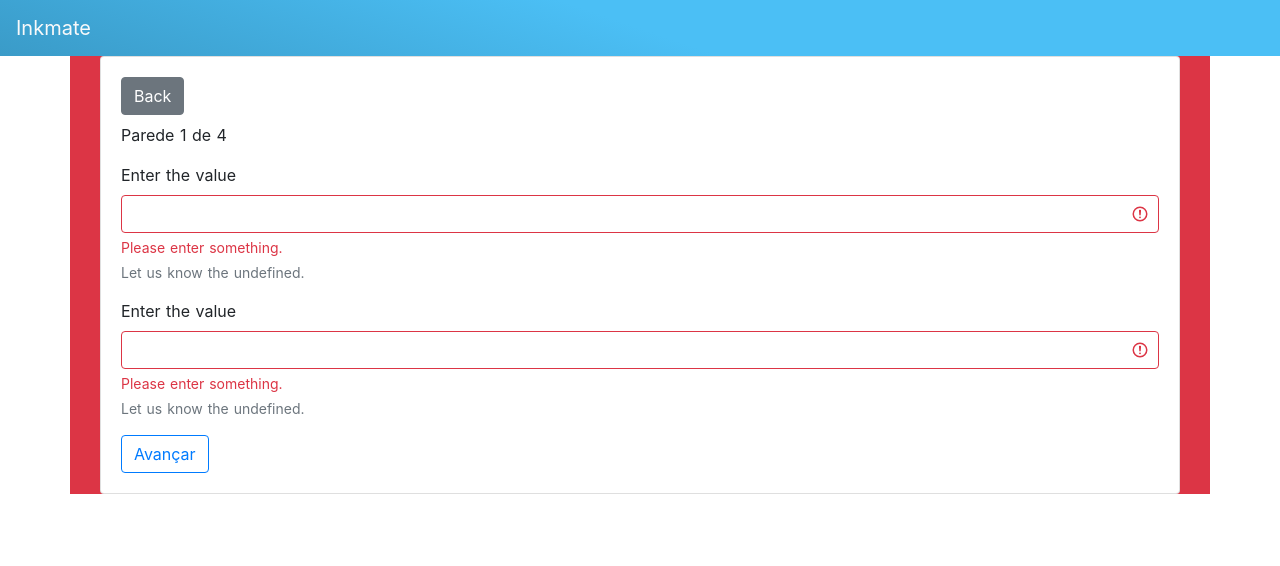
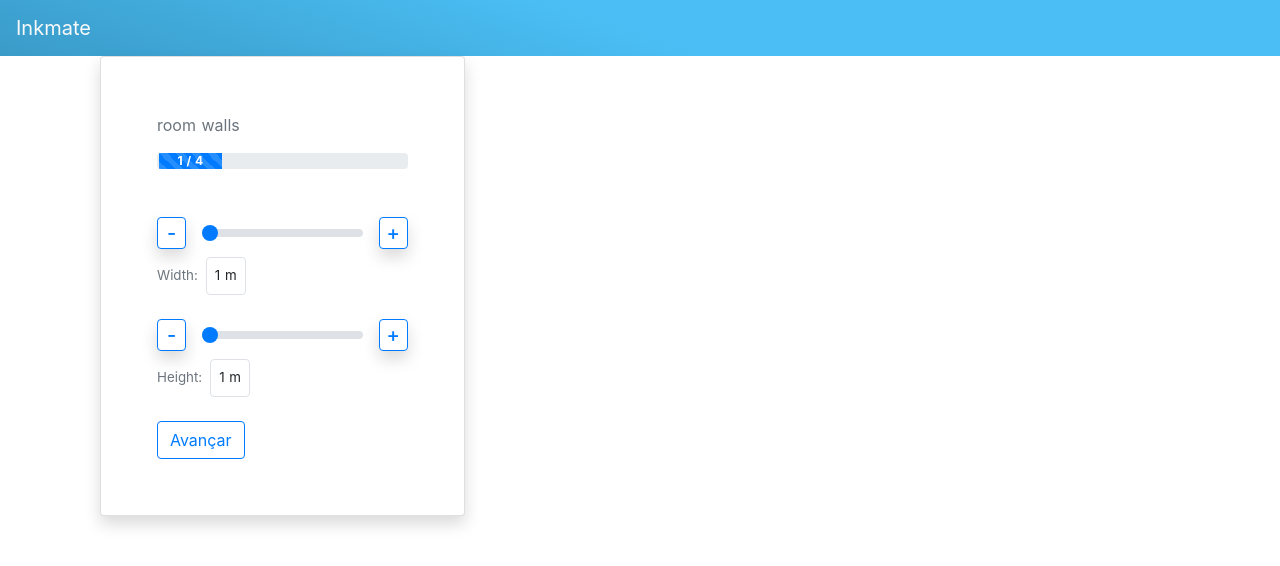
Before and after one commit to cardosorrenan/inkmate, a Nuxt app: page /painting-the-room in a window 1280 px wide. Shown: the top 566 px of the page. Built offline with nearby package versions, Linux system fonts and the light colour scheme.

Commit message:
Working on the user input method

```diff
--- a/components/Header.vue
+++ b/components/Header.vue
@@ -1,6 +1,6 @@
 <template>
   <b-navbar class="header" toggleable="lg">
-    <b-navbar-brand class="text-light">
+    <b-navbar-brand href="/" class="text-light">
       Inkmate
     </b-navbar-brand>
   </b-navbar>
--- a/components/Input.vue
+++ b/components/Input.vue
@@ -1,24 +1,52 @@
 <template>
   <div>
-    <b-form-group
-      id="fieldset-1"
-      :description="`Let us know the ${typeDimension}.`"
-      label="Enter the value"
-      label-for="input-user"
-      valid-feedback="Okay, i understood!"
-      :invalid-feedback="invalidFeedback"
-      :state="state"
-    >
-      <b-form-input id="input-user" v-model="value" :state="state" trim />
-    </b-form-group>
+    <div class="d-flex align-items-center">
+      <button
+        type="button"
+        class="control-button shadow p-1 bd-highlight bg-white rounded"
+        @click="decrement()"
+      >
+        -
+      </button>
+      <b-form-input
+        id="range-2"
+        v-model="value"
+        type="range"
+        min="1.0"
+        max="15.0"
+        step="0.01"
+        class="mx-3"
+      />
+      <button
+        type="button"
+        class="control-button shadow p-1 bd-highlight bg-white rounded"
+        @click="increment()"
+      >
+        +
+      </button>
+    </div>
+    <div style="font-size: 10pt" class="d-flex justify-content-start align-items-center mt-2 mb-4">
+      <p class="text-muted p-0 m-0">
+        {{ dimensionWall }}:
+      </p>
+      <p class="border border-muted rounded p-2 m-0 ml-2">
+        {{ value }} m
+      </p>
+    </div>
   </div>
 </template>
 
 <script>
 export default {
+  props: {
+    dimensionWall: {
+      type: String,
+      required: true
+    }
+  },
   data () {
     return {
-      value: ''
+      value: 1.0
     }
   },
   computed: {
@@ -31,6 +59,32 @@ export default {
       }
       return 'Please enter something.'
     }
+  },
+  methods: {
+    increment () {
+      if (this.value < 15) {
+        this.value = (parseFloat(this.value) + 0.01).toFixed(2)
+      }
+    },
+    decrement () {
+      if (this.value > 1) {
+        this.value = (parseFloat(this.value) - 0.01).toFixed(2)
+      }
+    }
   }
 }
 </script>
+
+<style scoped>
+  .control-button {
+    width: 45px;
+    margin: 0px !important;
+    padding: 0px !important;
+    background-color: white;
+    border: 1px solid #007bff;
+    color: #007bff;
+    text-align: center;
+    font-size: 15pt;
+    font-weight: 500;
+  }
+</style>
--- a/nuxt.config.js
+++ b/nuxt.config.js
@@ -26,7 +26,8 @@ export default {
   // Modules for dev and build (recommended): https://go.nuxtjs.dev/config-modules
   buildModules: [
     // https://go.nuxtjs.dev/eslint
-    '@nuxtjs/eslint-module'
+    '@nuxtjs/eslint-module',
+    '@nuxtjs/fontawesome',
   ],
 
   // Modules: https://go.nuxtjs.dev/config-modules
--- a/package.json
+++ b/package.json
@@ -23,6 +23,7 @@
   "devDependencies": {
     "@nuxtjs/eslint-config": "^5.0.0",
     "@nuxtjs/eslint-module": "^3.0.2",
+    "@nuxtjs/fontawesome": "^1.1.2",
     "@vue/test-utils": "^1.1.2",
     "babel-core": "7.0.0-bridge.0",
     "babel-eslint": "^10.1.0",
--- a/pages/index.vue
+++ b/pages/index.vue
@@ -1,12 +1,12 @@
 <template>
-  <div class="container bg-danger">
-    <b-container>
+  <div class="container">
+    <b-container class="mt-5">
       <b-row class="mx-5 w-100">
         <b-col md="4" sm="12">
           <b-card
             title="Painting the room"
             tag="article"
-            class="mb-2"
+            class="mb-2 pt-0"
           >
             <b-card-text>
               Instantly get the amount of ink needed to paint your room
@@ -28,7 +28,7 @@ export default {
 <style>
 .container {
   margin: 0;
-  min-height: 88vh; /* 88% Container, 7% Header, 5% Padding Top */
+  min-height: 93vh; /* 88% Container, 7% Header, 5% Padding Top */
   min-width: 100vw;
   display: flex;
   background-color: #FAACA8;
@@ -36,6 +36,5 @@ export default {
   justify-content: center;
   align-items: flex-start;
   text-align: center;
-  padding-top: 5vh;
 }
 </style>
--- a/pages/painting-the-room.vue
+++ b/pages/painting-the-room.vue
@@ -1,18 +1,21 @@
 <template>
-  <div class="container bg-danger">
-    <b-container>
-      <b-card>
-        <div class="mr-auto mb-2">
-          <NavButton to="/" title="Back" />
-        </div>
-        <b-card-text>
-          Parede 1 de 4
-        </b-card-text>
-        <Input />
-        <Input />
-        <b-button variant="outline-primary">
-          Avançar
-        </b-button>
+  <div class="container">
+    <b-container class="d-flex align-items-center">
+      <b-card class="d-flex bd-highlight shadow p-3 bg-white rounded pt-0 w-30">
+        <b-card-body>
+          <p class="text-muted pr-auto">room walls</p>
+          <b-progress :max="4" class="mt-0 pt-0 mb-5" show-progress animated>
+            <hr class="border border-primary" />
+            <b-progress-bar :value="1">
+              <span class=""><strong>1 / 4</strong></span>
+            </b-progress-bar>
+          </b-progress>
+          <Input dimension-wall="Width" :value="wall.length" />
+          <Input dimension-wall="Height" :value="wall.height" />
+          <b-button variant="outline-primary">
+            Avançar
+          </b-button>
+        </b-card-body>
       </b-card>
     </b-container>
   </div>
@@ -20,6 +23,22 @@
 
 <script>
 export default {
-  name: 'GetQuantityInk'
+  name: 'GetQuantityInk',
+  data () {
+    return {
+      quantity_walls: 4,
+      wall: {
+        length: 1,
+        height: 1,
+        numDoors: 0,
+        numWindows: 0
+      }
+    }
+  },
+  computed: {
+    array_walls () {
+      return [...Array(this.quantity_walls).keys()]
+    }
+  }
 }
 </script>
--- a/store/index.js
+++ b/store/index.js
@@ -1,3 +1,4 @@
 export const state = () => ({
-  walls: []
+  walls: [
+  ]
 })
```
Also changed, not shown: 1 other file (tests, documents, lock files or other folders).
